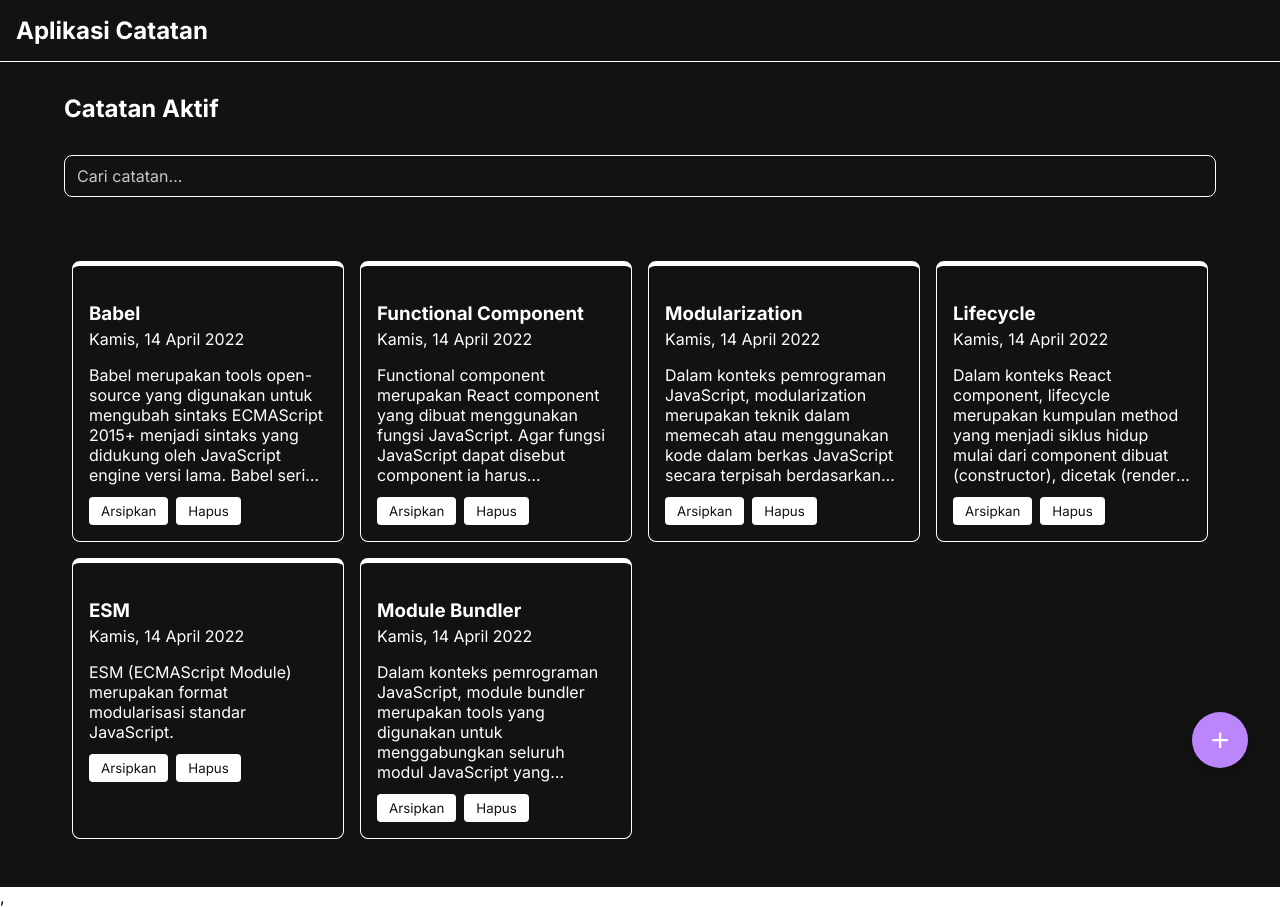
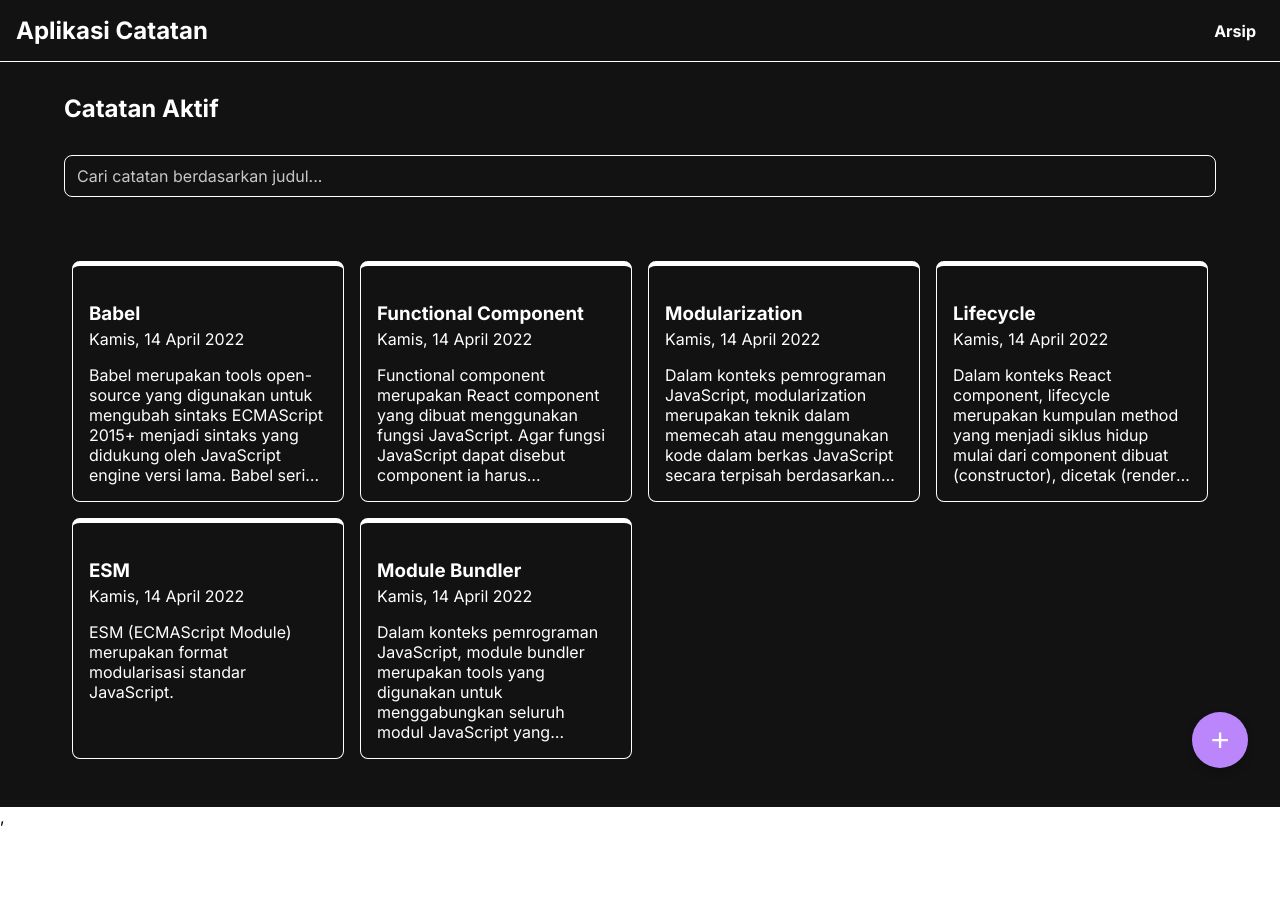
Before and after one commit to adiestypn/sap-notes, a React (Vite) app: page / in a window 1280 px wide. After the commit the page ends 827 px from the top, so only its background shows below. Built offline with nearby package versions, Linux system fonts and the light colour scheme.

Commit message:
sisa pnysuaian .css

```diff
--- a/package.json
+++ b/package.json
@@ -11,6 +11,7 @@
   "dependencies": {
     "react": "^18.2.0",
     "react-dom": "^18.2.0",
+    "react-icons": "^5.5.0",
     "react-router-dom": "^7.6.0"
   },
   "devDependencies": {
--- a/src/App.jsx
+++ b/src/App.jsx
@@ -3,13 +3,19 @@ import { Routes, Route, Link } from 'react-router-dom';
 import NoteListPage from './pages/NoteListPage';
 import AddNotePage from './pages/AddNotePage';
 import DetailPage from './pages/DetailPage';
+import ArchivePage from './pages/ArchivePage';
+
 
 function App() {
   return (
     <div className="app-container">
       {/* ✅ HEADER UMUM */}
       <header>
-        <h1>Aplikasi Catatan</h1>
+        <h1>
+          <Link to="/" className="app-title-link">Aplikasi Catatan</Link>
+        </h1>
+        <nav>
+              <Link to="/arsip" style={{ marginLeft: '16px' }}>Arsip</Link></nav>
       </header>
 
       {/* ✅ HALAMAN UTAMA */}
@@ -17,6 +23,7 @@ function App() {
         <Route path="/" element={<NoteListPage />} />
         <Route path="/tambah" element={<AddNotePage />} />
         <Route path="/catatan/:id" element={<DetailPage />} />
+        <Route path="/arsip" element={<ArchivePage />} />
       </Routes>
     </div>
   );
--- a/src/components/NoteItem.jsx
+++ b/src/components/NoteItem.jsx
@@ -15,21 +15,14 @@ function NoteItem({ id, title, body, createdAt, archived, onDelete, onArchive })
         <p className="note-item__body">{body}</p>
       </div>
 
+     {onDelete && onArchive && (
       <div className="note-item__action">
-        <button
-          className="note-item__archive-button"
-          onClick={() => onArchive(id)}
-        >
+        <button onClick={() => onArchive(id)}>
           {archived ? 'Pindahkan' : 'Arsipkan'}
         </button>
-
-        <button
-          className="note-item__delete-button"
-          onClick={() => onDelete(id)}
-        >
-          Hapus
-        </button>
+        <button onClick={() => onDelete(id)}>Hapus</button>
       </div>
+)}
     </div>
   );
 }
--- /dev/null
+++ b/src/pages/ArchivePage.jsx
@@ -0,0 +1,40 @@
+import React from 'react';
+import NoteList from '../components/NoteList';
+import { getArchivedNotes } from '../utils/local-data';
+
+function ArchivePage() {
+  const [notes, setNotes] = React.useState(getArchivedNotes());
+  const [keyword, setKeyword] = React.useState('');
+
+  const handleSearchChange = (event) => {
+    setKeyword(event.target.value);
+  };
+
+  const filteredNotes = notes.filter((note) =>
+    note.title.toLowerCase().includes(keyword.toLowerCase())
+  );
+
+  return (
+    <main>
+      <h2>Catatan Arsip</h2>
+
+      {/* 🔍 Bar pencarian */}
+      <div className="search-bar">
+        <input
+          type="text"
+          placeholder="Cari catatan arsip..."
+          value={keyword}
+          onChange={handleSearchChange}
+        />
+      </div>
+
+      {/* ❌ Hilangkan tombol karena tidak kirim handler */}
+      <NoteList
+        notes={filteredNotes}
+        // Tidak kirim onDelete & onArchive = tombol tidak muncul
+      />
+    </main>
+  );
+}
+
+export default ArchivePage;
--- a/src/pages/DetailPage.jsx
+++ b/src/pages/DetailPage.jsx
@@ -17,14 +17,16 @@ function DetailPage() {
     navigate('/');
   };
 
-  const handleArchive = () => {
+    const handleArchive = () => {
     if (note.archived) {
-      unarchiveNote(id);
+        unarchiveNote(id);
+        navigate('/');
     } else {
-      archiveNote(id);
+        archiveNote(id);
+        navigate('/arsip');
     }
-    navigate('/');
-  };
+    };
+
 
   return (
     <main className="detail-page">
@@ -33,10 +35,10 @@ function DetailPage() {
       <div className="detail-page__body">{note.body}</div>
 
       <div className="detail-page__action">
-        <button className="action" onClick={handleArchive}>
+        <button className="button" onClick={handleArchive}>
           {note.archived ? 'Pindahkan' : 'Arsipkan'}
         </button>
-        <button className="action" onClick={handleDelete}>
+        <button className="button" onClick={handleDelete}>
           Hapus
         </button>
       </div>
--- a/src/pages/NoteListPage.jsx
+++ b/src/pages/NoteListPage.jsx
@@ -41,7 +41,7 @@ function NoteListPage() {
       <div className="search-bar">
         <input
           type="text"
-          placeholder="Cari catatan..."
+          placeholder="Cari catatan berdasarkan judul..."
           value={keyword}
           onChange={handleSearchChange}
         />
@@ -50,8 +50,6 @@ function NoteListPage() {
       {/* 📋 Daftar Catatan */}
       <NoteList
         notes={filteredNotes}
-        onDelete={handleDelete}
-        onArchive={handleArchive}
       />
 
       {/* ➕ Tombol Tambah */}
--- a/src/styles/style.css
+++ b/src/styles/style.css
@@ -32,6 +32,22 @@ a {
 
 body {
   font-family: 'Inter', sans-serif;
+}
+
+.button {
+  padding: 10px 16px;
+  background-color: var(--on-background);
+  color: var(--background);
+  border: none;
+  border-radius: 6px;
+  font-size: 16px;
+  cursor: pointer;
+  font-family: 'Inter', sans-serif;
+  transition: background-color 0.3s ease;
+}
+
+.button:hover {
+  opacity: 0.85;
 }
 
 .app-container {
@@ -226,3 +242,9 @@ main {
   background-color: var(--primary-variant);
   transform: scale(1.05);
 }
+
+.detail-page__action {
+  margin-top: 32px;
+  display: flex;
+  gap: 12px;
+}
```
Also changed, not shown: 1 other file (tests, documents, lock files or other folders).
